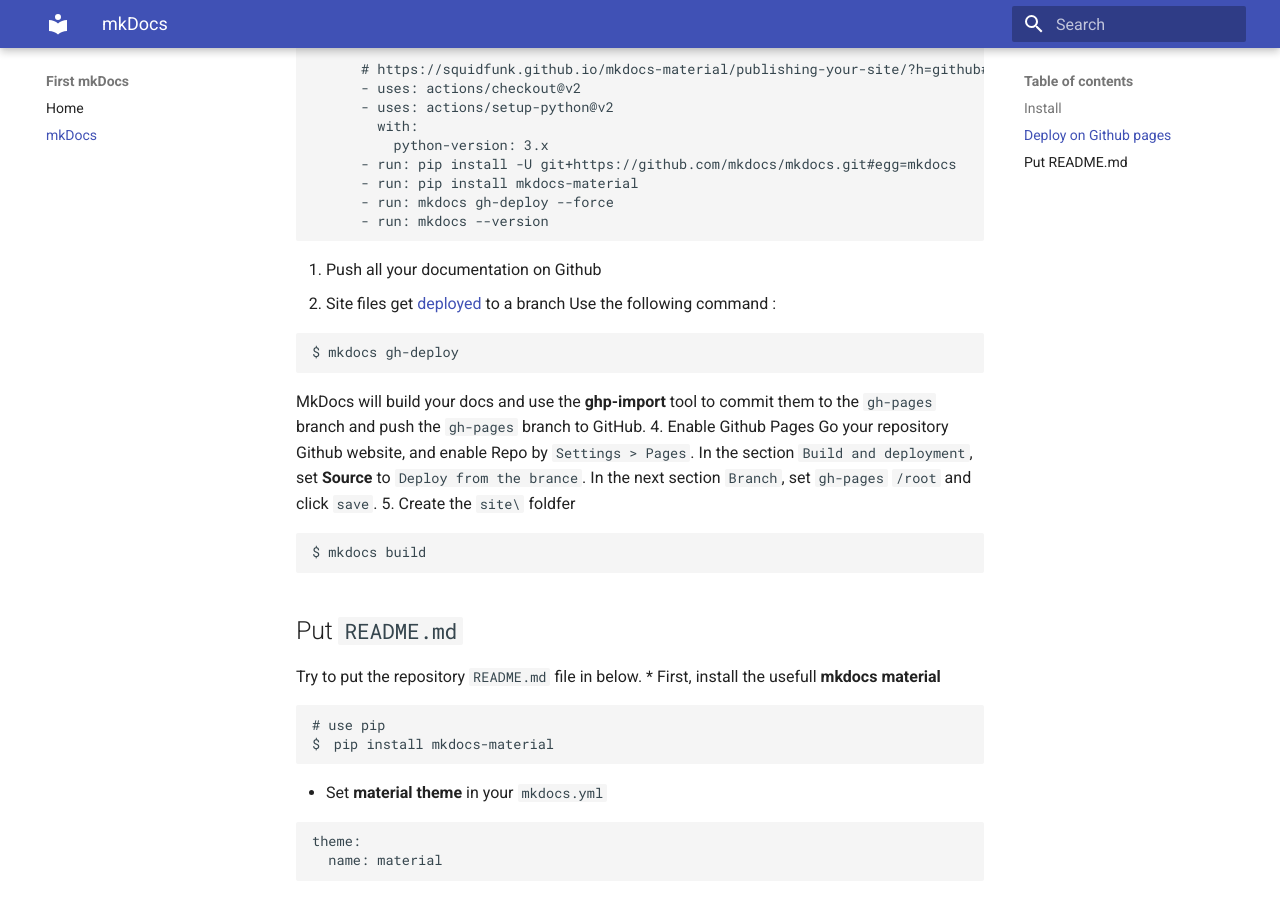
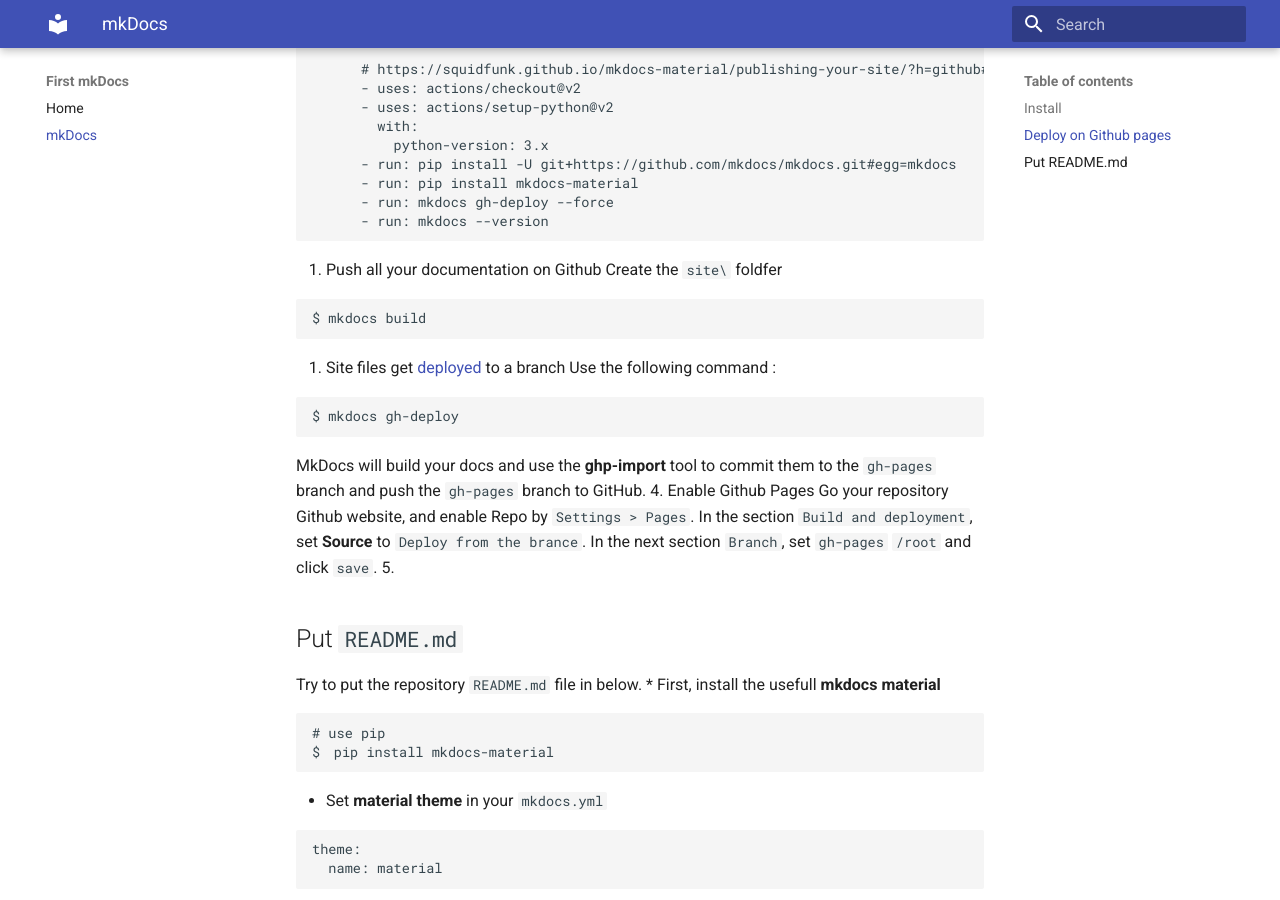
Before and after one commit to galletaHong/first_pipline_repo, an MkDocs documentation site: the page built from docs/mkDocs_deploy.md, in a window 1280 px wide and 900 px high, scrolled down 893 px. Built offline with MkDocs 1.6.1 and Material for MkDocs 9.7.7, drawn with Linux system fonts in a browser that asks for light colours; some of the changed lines change nothing that is shown.

Commit message:
Update docs/

````diff
--- a/docs/mkDocs_deploy.md
+++ b/docs/mkDocs_deploy.md
@@ -43,6 +43,10 @@
       - run: mkdocs --version
 ```
 2. Push all your documentation on Github
+Create the `site\` foldfer
+```
+$ mkdocs build
+```
 3. Site files get [deployed](https://www.mkdocs.org/user-guide/deploying-your-docs/) to a branch
 Use the following command :
 ```
@@ -53,10 +57,7 @@
 Go your repository Github website, and enable Repo by `Settings > Pages`.
 In the section `Build and deployment`, set **Source** to `Deploy from the brance`.
 In the next section `Branch`, set `gh-pages` `/root` and click `save`.
-5. Create the `site\` foldfer
-```
-$ mkdocs build
-```
+5.
 
 
 ## Put `README.md`
````
